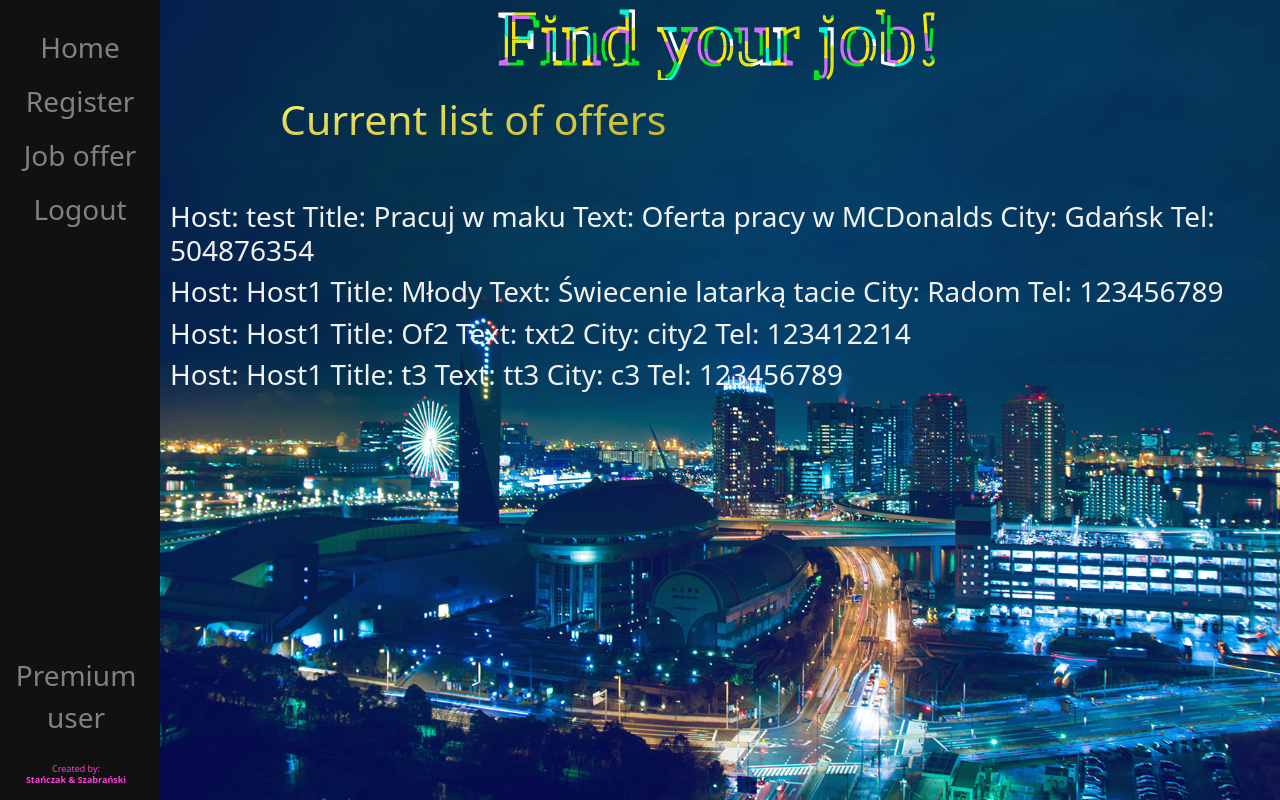
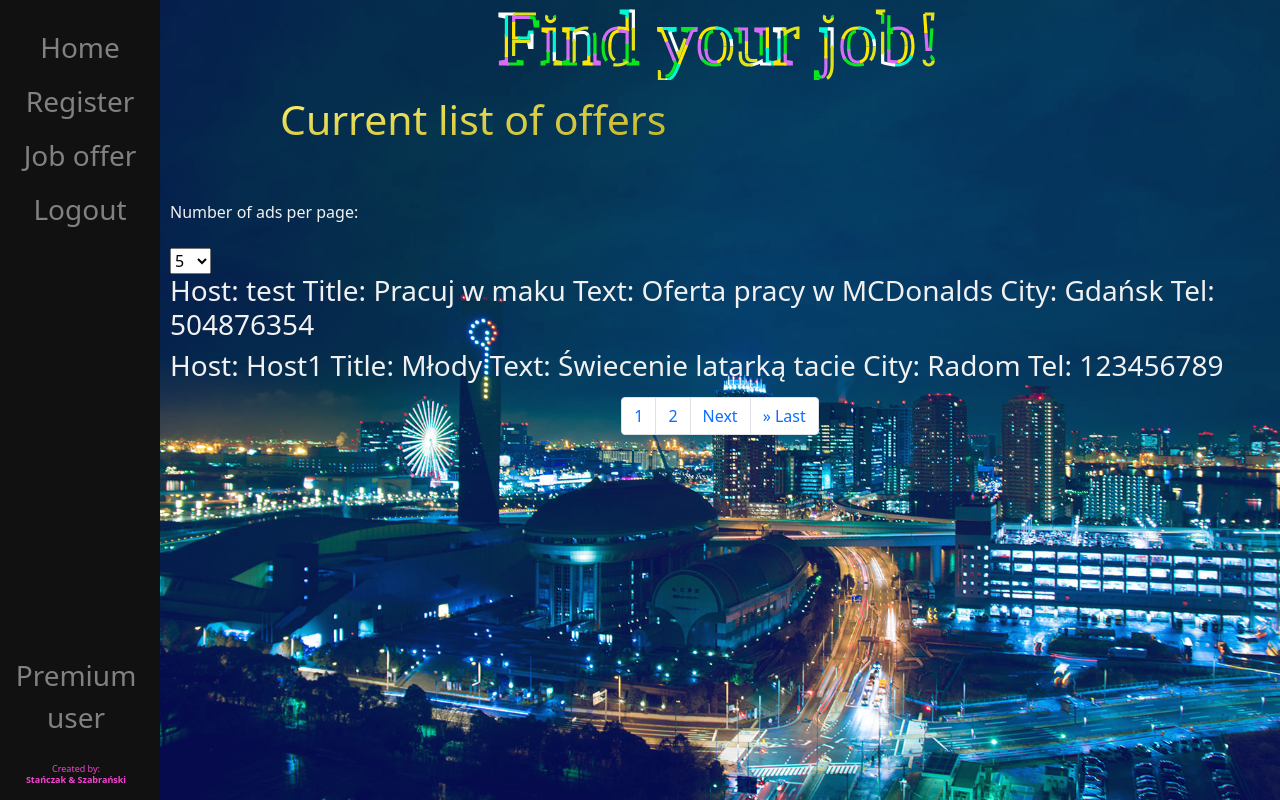
Before and after one commit to MikolajSzabranski/SerwisZOgloszeniami, a Django app: page /offer/ in a window 1280 px wide. Run offline with Django 4.2, Linux system fonts and the light colour scheme; a user stored in the database is signed in; data comes from the database, SQL or seed files in the repository; both versions use the stored data as it was after the commit.

Commit message:
Pagination

```diff
--- a/SZO/templates/SZO/offer.html
+++ b/SZO/templates/SZO/offer.html
@@ -7,12 +7,51 @@
 <header>
     <h1 class="header-1">Current list of offers</h1>
 </header>
-    {% for offer in offers %}
+
+<label for="selectBox">Number of ads per page: </label><br><br>
+<div class="perPage">
+    <select id="selectBox">
+        <option value="5" onclick="myFunction()">5</option>
+        <option value="10" onclick="myFunction()">10</option>
+        <option value="30" onclick="myFunction()">30</option>
+    </select>
+</div>
+
+{% for offer in offersList %}
 <div id="jobOffer">
-            <h3>Host: {{ offer.getUser }} Title: {{ offer.getTitle }} Text: {{ offer.getText }} City: {{ offer.getCity }} Tel: {{ offer.getTel }}</h3>
+    <h3>Host: {{ offer.getUser }} Title: {{ offer.getTitle }} Text: {{ offer.getText }} City: {{ offer.getCity }} Tel:
+        {{ offer.getTel }}</h3>
 </div>
 {% endfor %}
+<br><br>
+<!-- Pagination -->
+<nav aria-label="Page navigation example">
+    <ul class="pagination justify-content-center">
+        {% if offersList.has_previous %}
+        <li class="page-item"><a class="page-link" href="?page=1">&laquo First</a></li>
+        <li class="page-item"><a class="page-link" href="?page={{ offersList.previous_page_number }}">Prev</a></li>
+        {% endif %}
+
+        {% for i in nums %}
+        <li class="page-item"><a class="page-link" href="?page={{ forloop.counter }}">{{ forloop.counter}}</a></li>
+        {% endfor %}
+
+        {% if offersList.has_next %}
+        <li class="page-item"><a class="page-link" href="?page={{ offersList.next_page_number }}">Next</a></li>
+        <li class="page-item"><a class="page-link" href="?page={{ offersList.paginator.num_pages }}">&raquo Last</a>
+        </li>
+        {% endif %}
+    </ul>
+</nav>
+<!-- End of pagination -->
 {% else %}
 <h1>Access denied</h1>
 {% endif %}
+
+<script>
+function myFunction() {
+  var x = document.getElementById("selectBox").value;
+}
+</script>
+
 {% endblock %}
--- a/SZO/views.py
+++ b/SZO/views.py
@@ -1,3 +1,6 @@
+import json
+
+import app as app
 from django.contrib import messages
 from django.contrib.auth import logout, update_session_auth_hash
 from django.contrib.auth.forms import PasswordChangeForm, PasswordResetForm
@@ -6,7 +9,7 @@ from django.shortcuts import render, redirect
 from captcha.fields import ReCaptchaField
 from django.core.mail import send_mail
 from django.conf import settings
-
+from django.core.paginator import Paginator
 from .forms import RegisterForm, CreateOffer
 from .models import JobOffer
 
@@ -30,7 +33,18 @@ def home(request):
 
 def offer(response):
     offers = JobOffer.objects.all()
-    return render(response, "SZO/offer.html", {"offers": offers})
+    perPage = 2
+    p = Paginator(offers, perPage)
+    page = response.GET.get('page')
+    offersList = p.get_page(page)
+    nums = "a" * offersList.paginator.num_pages
+
+    return render(response, "SZO/offer.html",
+                  {"offers": offers,
+                   "offersList": offersList,
+                   "nums": nums,
+                   "p": p}
+                  )
 
 
 def addOffer(response):
```
Also changed, not shown: db.sqlite3. Lines whose indentation alone changed are shown as unchanged.
